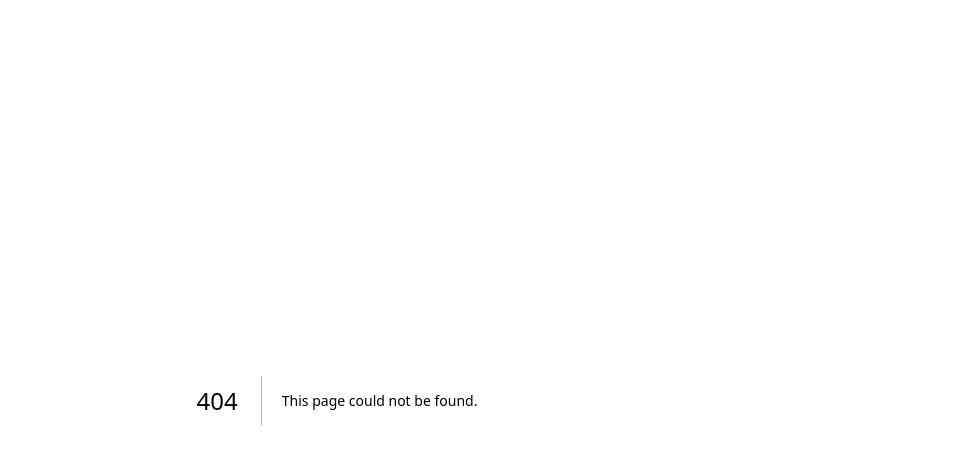
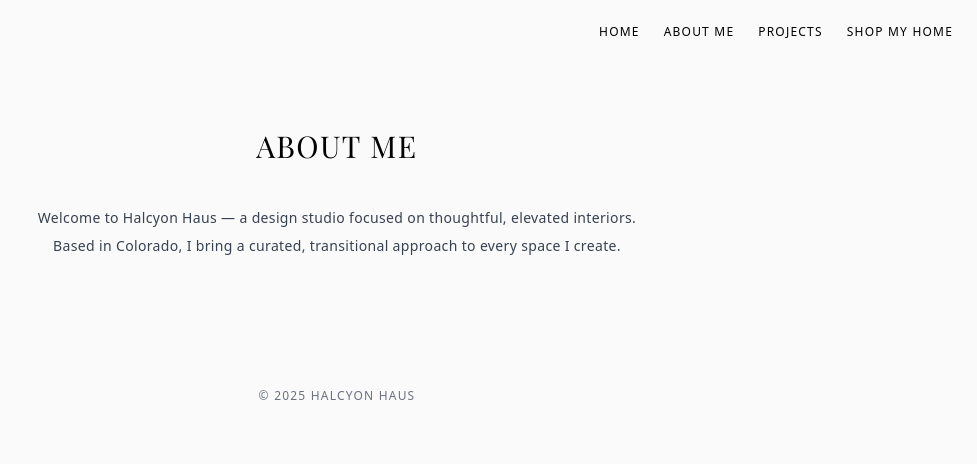
Before and after one commit to HalcyonHaus/halcyonhaus-site, a Next.js app: page /about in a window 1280 px wide. Before the commit this address had no page. Shown: the top 464 px of the page, without its empty margins (303-1280 px from the left). Built offline with nearby package versions, Linux system fonts and the light colour scheme.

Commit message:
Create about.js

```diff
--- /dev/null
+++ b/pages/about.js
@@ -0,0 +1,45 @@
+import Head from "next/head";
+import Link from "next/link";
+
+export default function AboutPage() {
+  return (
+    <div className="min-h-screen text-black font-sans" style={{ backgroundColor: "#fafafa" }}>
+      <Head>
+        <title>About – Halcyon Haus</title>
+        <link
+          href="https://fonts.googleapis.com/css2?family=Playfair+Display:wght@400;700&family=Inter:wght@300;400&display=swap"
+          rel="stylesheet"
+        />
+      </Head>
+
+      {/* Navigation */}
+      <header className="absolute top-0 right-0 z-20 p-6 text-xs tracking-widest">
+        <nav className="space-x-6 uppercase font-inter text-xs">
+          <Link href="/" legacyBehavior><a className="transition-colors duration-300 text-black hover:text-neutral-400">Home</a></Link>
+          <Link href="/about" legacyBehavior><a className="transition-colors duration-300 text-black hover:text-neutral-400">About Me</a></Link>
+          <Link href="/projects" legacyBehavior><a className="transition-colors duration-300 text-black hover:text-neutral-400">Projects</a></Link>
+          <Link href="/shop" legacyBehavior><a className="transition-colors duration-300 text-black hover:text-neutral-400">Shop My Home</a></Link>
+        </nav>
+      </header>
+
+      {/* Main Content */}
+      <main className="px-6 pt-32 pb-24 max-w-2xl mx-auto text-center">
+        <h1
+          className="text-2xl md:text-3xl font-light tracking-wider"
+          style={{ fontFamily: "'Playfair Display', serif" }}
+        >
+          ABOUT ME
+        </h1>
+
+        <p className="mt-10 text-sm leading-7 tracking-wide font-inter text-gray-700">
+          Welcome to Halcyon Haus — a design studio focused on thoughtful, elevated interiors. Based in Colorado, I bring a curated, transitional approach to every space I create.
+        </p>
+      </main>
+
+      {/* Footer */}
+      <footer className="mt-8 pb-10 text-center text-xs text-gray-500 uppercase tracking-widest font-inter">
+        <p className="mb-2">© {new Date().getFullYear()} Halcyon Haus</p>
+      </footer>
+    </div>
+  );
+}
```
